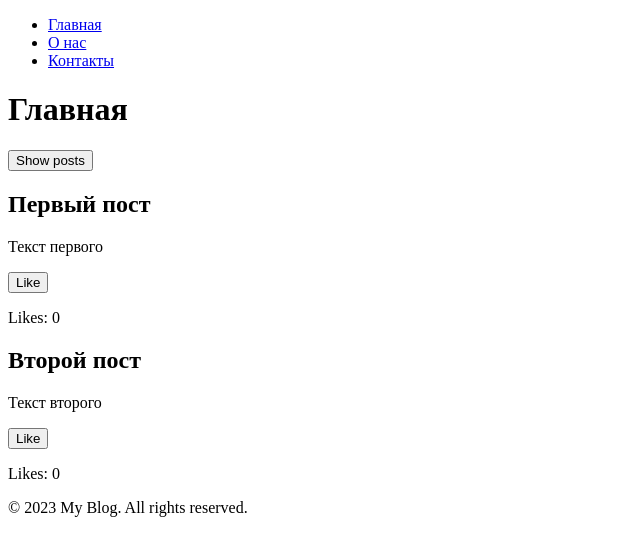
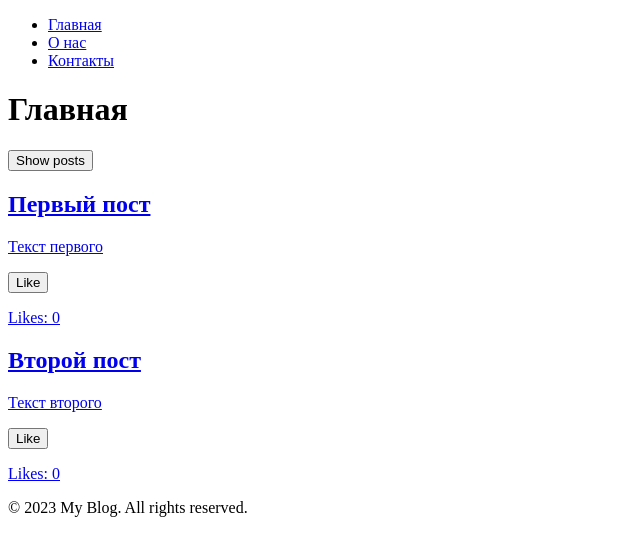
Before and after one commit to Cheremsha44/blog-frontend, a React (Vite) app: page / in a window 1280 px wide. Both pictures are taken after a click on the button "Show posts". Shown: the top 556 px of the page, without its empty margins (0-640 px from the left). Built offline with nearby package versions, Linux system fonts and the light colour scheme.

Commit message:
Add dynamic post details page and card links

```diff
--- a/src/components/PostCard.jsx
+++ b/src/components/PostCard.jsx
@@ -1,4 +1,5 @@
 import { useState } from "react";
+import { Link } from "react-router-dom";
 
 const CounterLike = () => {
   const [count, setCount] = useState(0);
@@ -15,12 +16,14 @@ const CounterLike = () => {
   );
 };
 
-export default function PostCard({ title, content }) {
+export default function PostCard({ title, content, id }) {
   return (
-    <div className="post-card">
-      <h2>{title}</h2>
-      <p>{content}</p>
-      <CounterLike />
-    </div>
+    <Link to={`/post/${id}`}>
+      <div className="post-card">
+        <h2>{title}</h2>
+        <p>{content}</p>
+        <CounterLike />
+      </div>
+    </Link>
   );
 }
--- /dev/null
+++ b/src/data/posts.json
@@ -0,0 +1,4 @@
+[
+  { "id": 1, "title": "Первый пост", "content": "Текст первого" },
+  { "id": 2, "title": "Второй пост", "content": "Текст второго" }
+]
--- a/src/pages/Home.jsx
+++ b/src/pages/Home.jsx
@@ -1,13 +1,9 @@
 import { useState } from "react";
 import PostCard from "../components/PostCard";
+import posts from "../data/posts.json";
 
 export default function Home() {
   const [showPosts, setShowPosts] = useState(false);
-
-  const posts = [
-    { id: 1, title: "Первый пост", content: "Текст первого" },
-    { id: 2, title: "Второй пост", content: "Текст второго" },
-  ];
 
   const handleShowPosts = () => {
     setShowPosts(!showPosts);
@@ -20,7 +16,12 @@ export default function Home() {
       {showPosts && (
         <div>
           {posts.map((post) => (
-            <PostCard key={post.id} title={post.title} content={post.content} />
+            <PostCard
+              key={post.id}
+              id={post.id}
+              title={post.title}
+              content={post.content}
+            />
           ))}
         </div>
       )}
--- /dev/null
+++ b/src/pages/Post.jsx
@@ -0,0 +1,19 @@
+import { useParams } from "react-router-dom";
+import PostCard from "../components/PostCard";
+import posts from "../data/posts.json";
+
+export default function Post() {
+  const { id } = useParams();
+  const findPost = posts.find((post) => post.id === Number(id));
+  if (!findPost) {
+    return "page not found";
+  }
+  return (
+    <PostCard
+      key={findPost.id}
+      id={findPost.id}
+      title={findPost.title}
+      content={findPost.content}
+    />
+  );
+}
--- a/src/routes/routes.jsx
+++ b/src/routes/routes.jsx
@@ -5,6 +5,7 @@ import Home from "../pages/Home";
 import About from "../pages/About";
 import Contact from "../pages/Contact";
 import NotFound from "../pages/NotFound";
+import Post from "../pages/Post";
 
 export const router = createBrowserRouter([
   {
@@ -24,6 +25,10 @@ export const router = createBrowserRouter([
         element: <Contact />,
       },
       {
+        path: "post/:id",
+        element: <Post />,
+      },
+      {
         path: "not-found",
         element: <NotFound />,
       },
```
